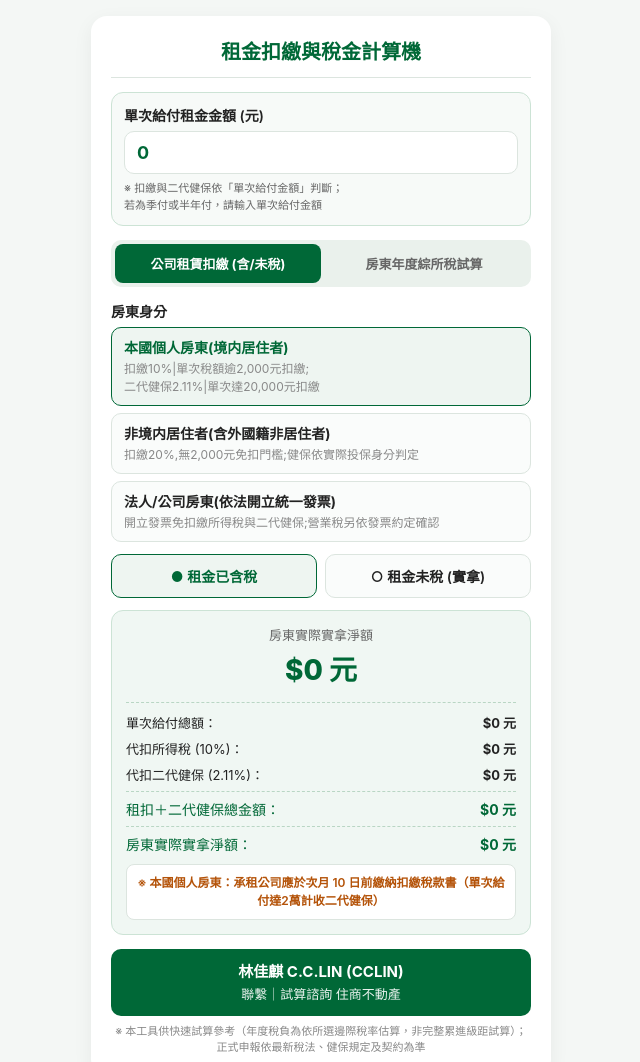
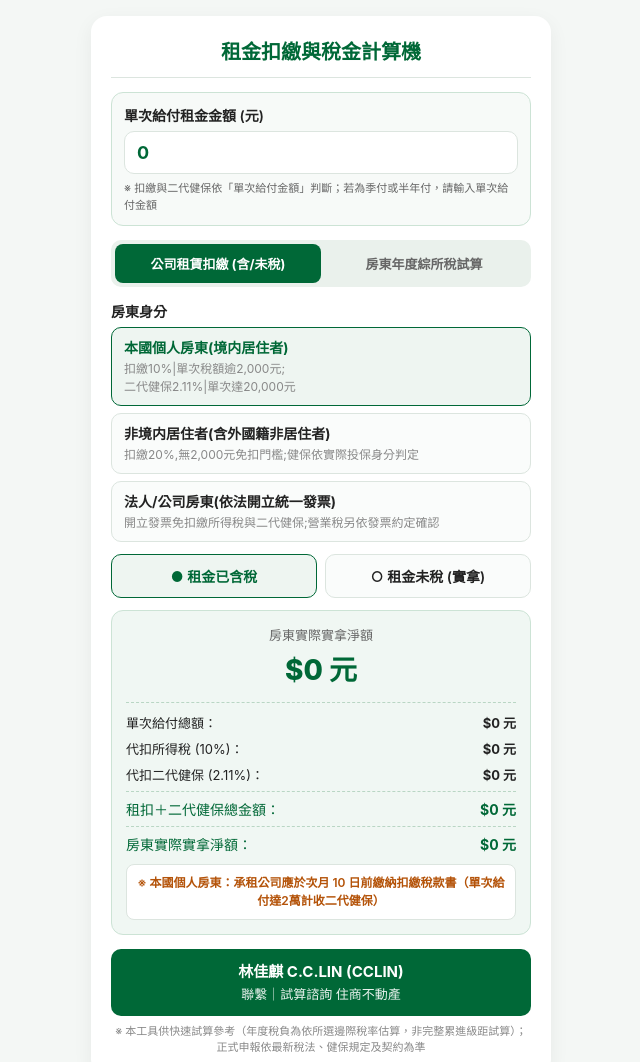
Before and after one commit to ekls9521436/AAA, a plain HTML site: page index.html in a window 1280 px wide. Shown: the whole page, without its empty margins (319-959 px from the left). Drawn offline with Linux system fonts and the light colour scheme.

Commit message:
Update index.html

```diff
--- a/index.html
+++ b/index.html
@@ -52,7 +52,7 @@ input,select{width:100%;padding:10px 12px;font-size:16px;border:1px solid var(--
   <div class="top-rent">
     <label id="rent-label">單次給付租金金額 (元)</label>
     <input type="text" inputmode="numeric" id="rent" value="0" oninput="handleRentInput(this)" onfocus="this.select()">
-    <div class="field-note" id="rent-note">※ 扣繳與二代健保依「單次給付金額」判斷；<br>若為季付或半年付，請輸入單次給付金額</div>
+    <div class="field-note" id="rent-note">※ 扣繳與二代健保依「單次給付金額」判斷；若為季付或半年付，請輸入單次給付金額</div>
   </div>
 
   <div class="tabs">
@@ -66,7 +66,7 @@ input,select{width:100%;padding:10px 12px;font-size:16px;border:1px solid var(--
       <div class="lt-list">
         <div class="lt-item on" id="lt-local" onclick="slt('local')">
           <div class="lt-title">本國個人房東(境内居住者)</div>
-          <div class="lt-sub">扣繳10%|單次稅額逾2,000元扣繳;<br>二代健保2.11%|單次達20,000元扣繳</div>
+          <div class="lt-sub">扣繳10%|單次稅額逾2,000元;<br>二代健保2.11%|單次達20,000元</div>
         </div>
         <div class="lt-item" id="lt-foreign" onclick="slt('foreign')">
           <div class="lt-title">非境内居住者(含外國籍非居住者)</div>
@@ -170,7 +170,7 @@ function updateInputLabel(){
   var note = document.getElementById('rent-note');
   if (activeTab === 1) {
     lbl.innerText = '單次給付租金金額 (元)';
-    note.innerHTML = '※ 扣繳與二代健保依「單次給付金額」判斷；<br>若為季付或半年付，請輸入單次給付金額';
+    note.innerHTML = '※ 扣繳與二代健保依「單次給付金額」判斷；若為季付或半年付，請輸入單次給付金額';
   } else {
     lbl.innerText = '每月租金金額 (元)';
     note.innerHTML = '※ 年度試算假設每月給付一次，<br>且所選出租月份均符合對應出租型態與資格';
```
